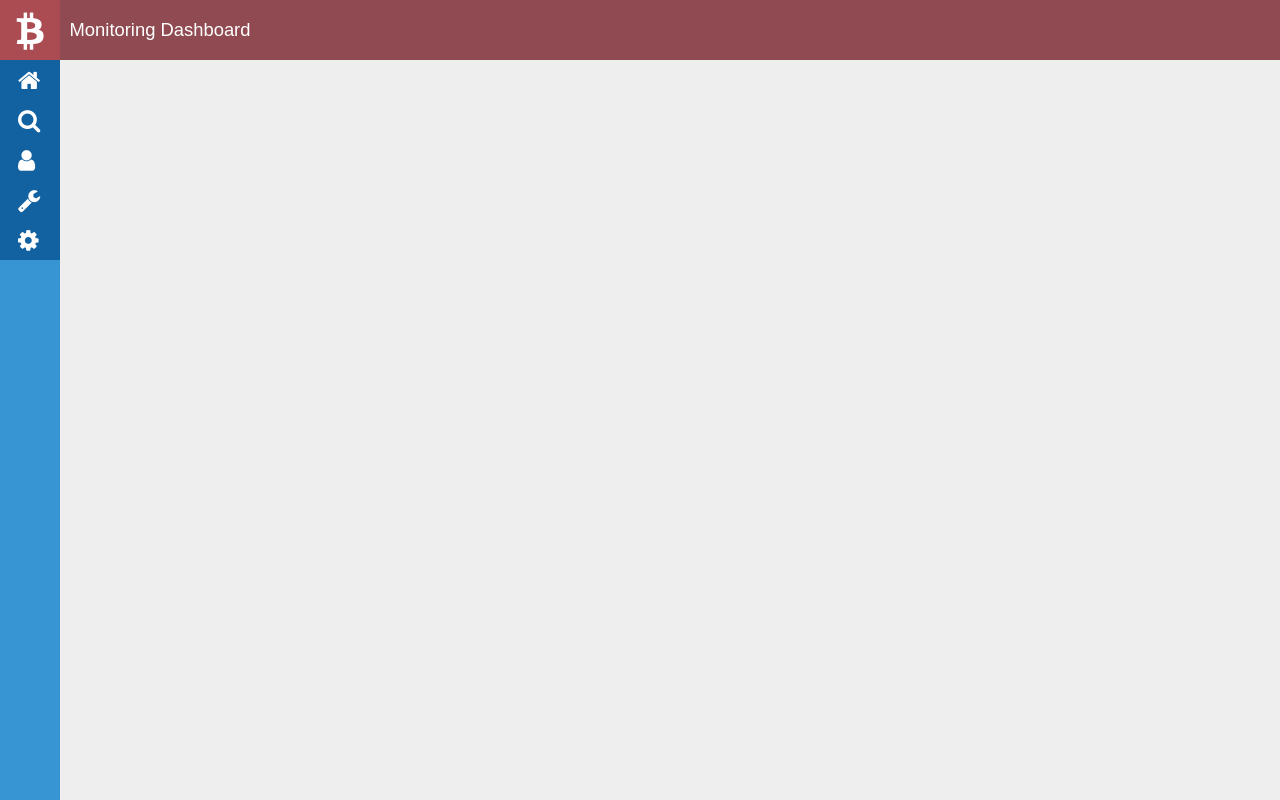
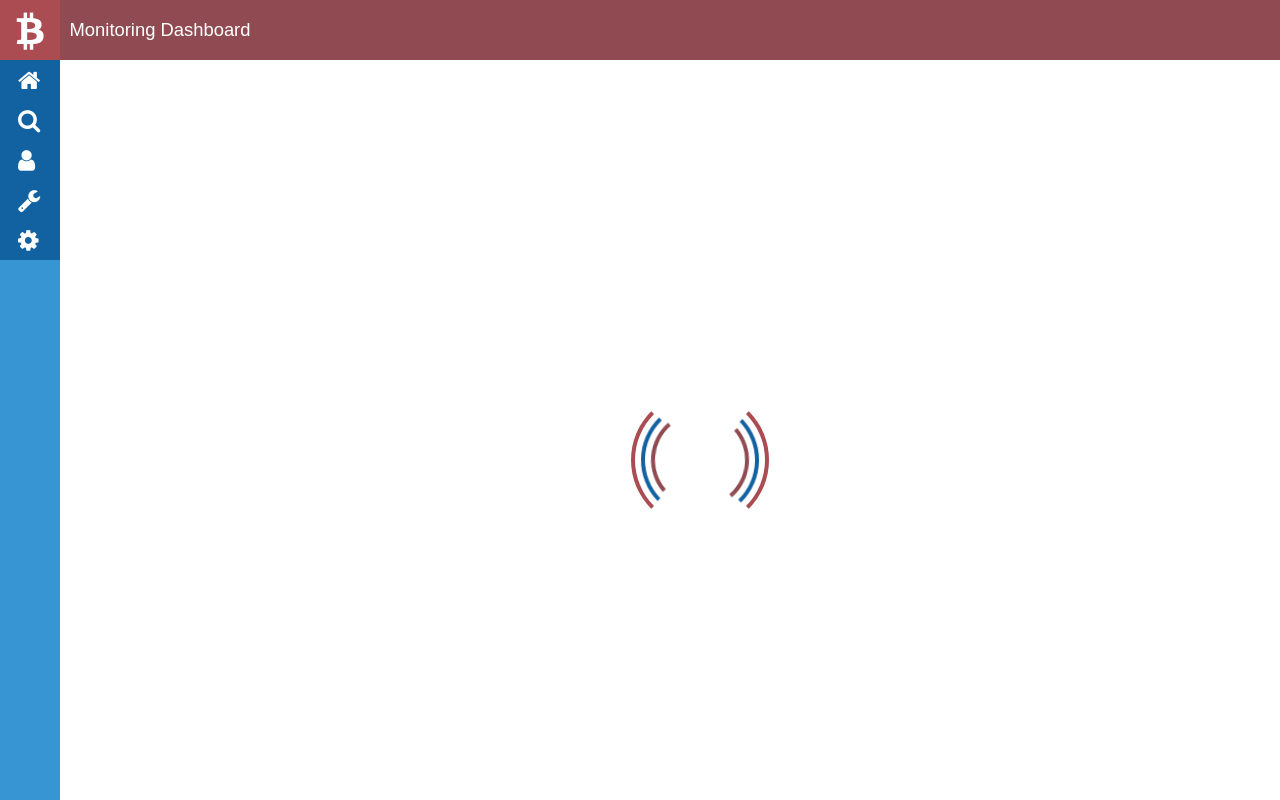
Before and after one commit to ShirinTahmasebi/MSc-Thesis, a React (Create React App) app in the folder thesis-front/: page / in a window 1280 px wide. Shown: the top 800 px of the page. Built offline with nearby package versions, Linux system fonts and the light colour scheme.

Commit message:
Create Loading Component + HOC

```diff
--- a/thesis-front/src/App.js
+++ b/thesis-front/src/App.js
@@ -1,11 +1,14 @@
 import React from 'react';
 import './App.css';
 import {Panel} from "./panel/panel";
+import {LoadingComponent} from "./loading/loading";
 
 function App() {
   return (
     <div className="App">
-      <Panel />
+      <Panel>
+        <LoadingComponent/>
+      </Panel>
     </div>
   );
 }
--- /dev/null
+++ b/thesis-front/src/loading/loading.jsx
@@ -0,0 +1,78 @@
+import React, {Component} from 'react';
+import {css, keyframes} from 'glamor';
+
+// body {
+//
+// }
+
+let container = css({
+  position: 'fixed',
+  margin: 0,
+  padding: 0,
+  background: 'transparent',
+  width: '100%',
+  height: '100vh',
+  display: 'flex',
+  alignItems: 'center',
+  justifyContent: 'center',
+});
+
+let rotation = keyframes({
+  '0%': {transform: 'rotate(0deg)'},
+  '50%': {transform: 'rotate(-180deg)'},
+  '100%': {transform: 'rotate(0deg)'},
+});
+
+
+let box = css({
+  width: '180px',
+  height: '180px',
+  borderRight: '4px solid',
+  borderLeft: '4px solid',
+  borderBottom: '4px solid transparent !important',
+  borderTop: '4px solid transparent !important',
+  borderRadius: '50%',
+  position: 'absolute',
+  animation: `${rotation} 2s infinite`,
+});
+
+let b1 = css(box, {
+  width: '130px',
+  height: '130px',
+  borderColor: '#AB4B52',
+});
+
+let b2 = css(box, {
+  width: '110px',
+  height: '110px',
+  borderColor: '#1261A0',
+  animationDelay: '100ms',
+});
+
+let b3 = css(box, {
+  width: '90px',
+  height: '90px',
+  borderColor: '#904B52',
+  animationDelay: '200ms',
+});
+
+let b4 = css(box, {
+  display: 'none',
+  width: '100px',
+  height: '100px',
+  borderColor: '#3895D3',
+  animationDelay: '300ms',
+});
+
+export class LoadingComponent extends Component {
+  render() {
+    return (
+      <div className={container}>
+        <div className={b1}/>
+        <div className={b2}/>
+        <div className={b3}/>
+        <div className={b4}/>
+      </div>
+    );
+  }
+}
--- /dev/null
+++ b/thesis-front/src/loading/loading_hoc.jsx
@@ -0,0 +1,14 @@
+import React, {Component} from 'react';
+import {LoadingComponent} from "./loading";
+
+export function ComponentWithLoading(WrappedComponent) {
+  return class extends Component {
+    render() {
+      if (this.props.isLoading) {
+        return <LoadingComponent/>;
+      } else {
+        return <WrappedComponent {...this.props}/>;
+      }
+    }
+  };
+}
--- a/thesis-front/src/panel/panel.jsx
+++ b/thesis-front/src/panel/panel.jsx
@@ -3,6 +3,8 @@ import {css} from 'glamor';
 import Menu from "../menu/menu";
 import {MonitoringComponent} from "../MonitoringComponent";
 import {SearchComponent} from "../SearchComponent";
+import {ComponentWithLoading} from "../loading/loading_hoc";
+import {LoadingComponent} from "../loading/loading";
 
 const MAIN_HEADER_HEIGHT = 60;
 const MAIN_HEADER_WIDTH = 60;
@@ -63,11 +65,12 @@ export class Panel extends Component {
     super();
     this.state = {
       menuItemSelected: 0,
+      isLoading: true,
     };
   }
 
   onItemClicked = (menuItemSelected) => {
-    this.setState({menuItemSelected});
+    this.setState({menuItemSelected, isLoading: false});
   };
 
   render() {
@@ -78,7 +81,15 @@ export class Panel extends Component {
       container = <MonitoringComponent/>;
     } else if (this.state.menuItemSelected === 2) {
       container = <SearchComponent/>;
+    } else {
+      container = <LoadingComponent/>;
     }
+
+    let ContainerWithLoading = ComponentWithLoading(() => {
+      return <div className={contentContainer} id='ContentContainer'>
+        {container}
+      </div>;
+    });
 
     return (
       <div className={panelContainer} id='MainPanelContainer'>
@@ -93,9 +104,7 @@ export class Panel extends Component {
 
         <div className={panelBody} id='PanelBody'>
           <Menu onItemClicked={this.onItemClicked}/>
-          <div className={contentContainer} id='ContentContainer'>
-            {container}
-          </div>
+          <ContainerWithLoading isLoading={this.state.isLoading}/>
         </div>
       </div>
     );
```
Also changed, not shown: 1 other file (tests, documents, lock files or other folders).
